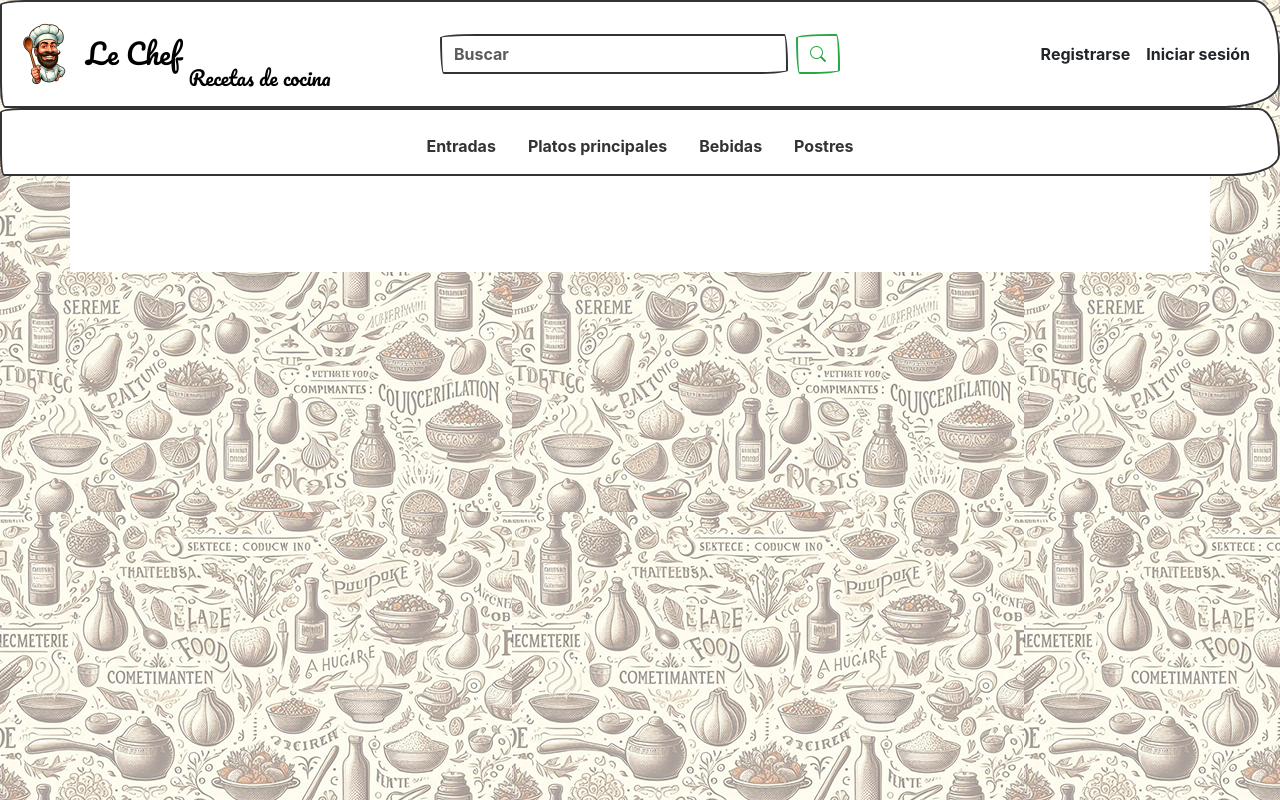
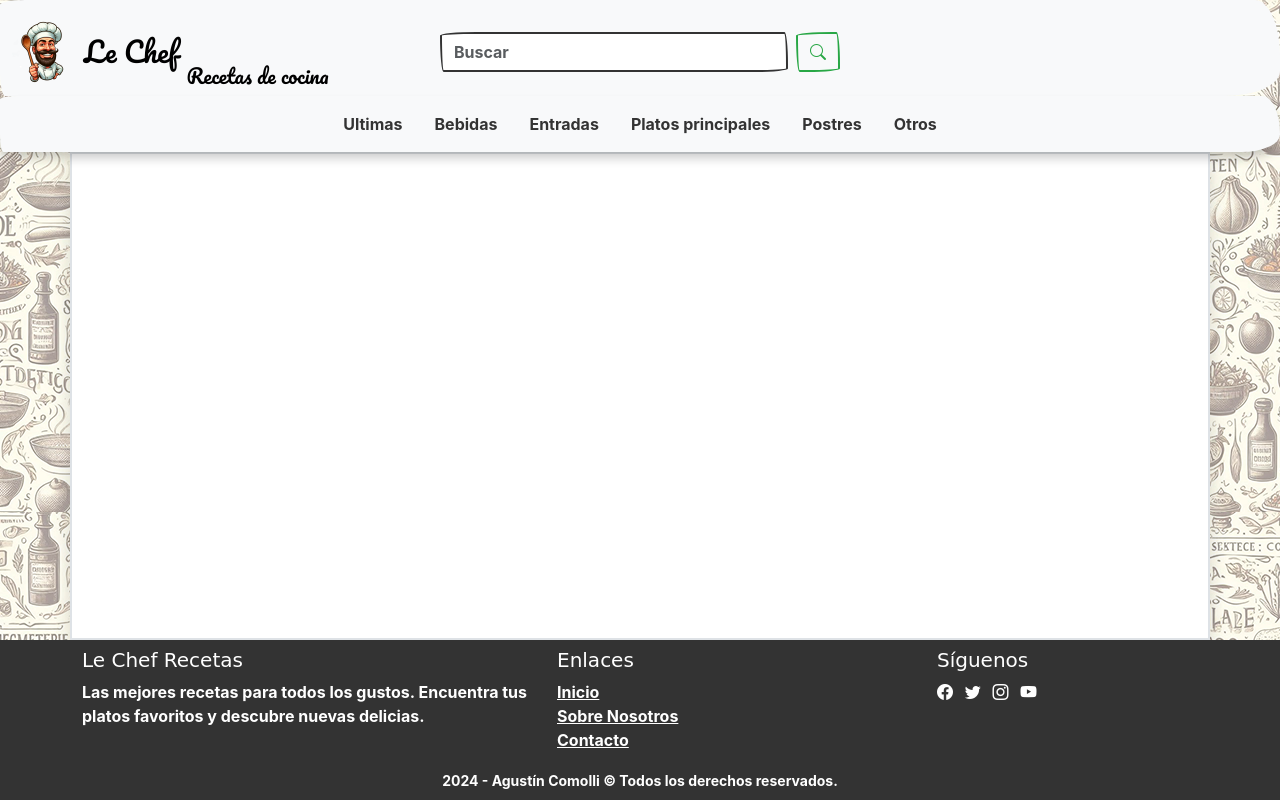
Before and after one commit to agustincomolli/le-chef-recetas, a Flask app: template app/templates/test.html in a window 1280 px wide. Run offline with Flask 3, Linux system fonts and the light colour scheme; the template is opened without the code that fills it, so the values that code supplies are empty; data comes from the database, SQL or seed files in the repository; some libraries are stand-ins or nearby versions; some web fonts are replaced.

Commit message:
style: navbar menus, links and dropdown menus positions

```diff
--- a/app/static/styles/styles.css
+++ b/app/static/styles/styles.css
@@ -8,8 +8,7 @@
 }
 
 body {
-  background-image: url("../images/background.webp");
-  background-repeat: repeat;
+  background-color: white;
 }
 
 main {
@@ -18,6 +17,10 @@
 
 form {
   max-width: 450px;
+}
+
+a:hover {
+  opacity: 0.5;
 }
 
 #categories {
@@ -40,6 +43,11 @@
 
 
 @media screen and (min-width: 450px) {
+  body {
+    background-image: url("../images/background.webp");
+    background-repeat: repeat;
+  }
+
   .search-bar {
     width: 400px;
   }
--- a/app/templates/test.html
+++ b/app/templates/test.html
@@ -5,36 +5,33 @@
   <meta name="viewport" content="width=device-width, initial-scale=1.0">
   <title>Le Chef Recetas: {% block title %}{% endblock %}</title>
   <link rel="shortcut icon" href="{{ url_for('static', filename='/icons/favicon.png') }}" type="image/x-icon">
-  <!-- Bootstrap -->
-  <link rel="stylesheet" href="{{ url_for('static', filename='styles/bootstrap.min.css') }}">
-  <link rel="stylesheet" href="{{ url_for('static', filename='styles/bootstrap-icons.min.css') }}">
-  <script src="{{ url_for('static', filename='scripts/bootstrap.bundle.min.js') }}"></script>
+  <!-- Bootstrap en modo local -->
+  <link rel="stylesheet" href="{{ url_for('static', filename='styles/bootstrap/bootstrap.min.css') }}">
+  <link rel="stylesheet" href="{{ url_for('static', filename='styles/bootstrap/bootstrap-icons.min.css') }}">
+  <script src="{{ url_for('static', filename='scripts/bootstrap/bootstrap.bundle.min.js') }}"></script>
   <!-- Mis estilos -->
   <link rel="stylesheet" href="{{ url_for('static', filename='/styles/styles.css') }}">
-  <style>
-    .equal-width {
-      flex: 1 0 0;
-    }
-    .navbar-brand {
-      max-width: 100%;
-    }
-  </style>
 </head>
-<body>
+<body class="d-flex flex-column justify-content-center min-vh-100">
   <header>
-    <nav class="navbar navbar-expand-lg navbar-light bg-light">
+    <!-- Barra de navegación -->
+    <nav class="navbar navbar-expand-lg bg-body-tertiary pb-0 border-0">
+      <!-- <nav class="navbar navbar-expand-lg navbar-light bg-light pb-0"> -->
       <div class="container-fluid">
         <div class="d-flex align-items-center justify-content-between w-100">
-          <!-- Logo y marca -->
+          <!-- Logo y marca: Siempre a la izquierda -->
+          <!-- El subtítulo se oculta en modo responsivo -->
           <div class="equal-width d-flex justify-content-start">
             <a href="/" class="navbar-brand d-flex align-items-center">
-              <img class="rounded-circle" src="{{ url_for('static', filename='images/le-chef.webp') }}" alt="Logo" height="64" width="64">
+              <img class="rounded-circle" src="{{ url_for('static', filename='images/le-chef.webp') }}" alt="Logo"
+                height="64" width="64">
               <span class="ms-2 fs-3">Le Chef</span>
-              <span class="mt-5 ms-2 fs-5 align-self-end d-none d-sm-inline fw-light">Recetas de cocina</span>
+              <span class="mt-5 ms-2 fs-5 align-self-end d-none d-lg-inline fw-light">Recetas de cocina</span>
             </a>
           </div>
 
-          <!-- Barra de búsqueda -->
+          <!-- Barra de búsqueda: Siempre en el centro -->
+          <!-- Se oculta en modo responsivo y se muestra debajo del logo -->
           <form class="d-none d-sm-flex mx-2 mt-2 mt-lg-0 search-bar">
             <input name="query" class="form-control me-2" type="search" placeholder="Buscar" aria-label="Search">
             <button class="btn btn-outline-success" type="submit">
@@ -42,25 +39,23 @@
             </button>
           </form>
 
-          <!-- Enlaces de autenticación y menú hamburguesa -->
+          <!-- Enlaces de autenticación y menú hamburguesa: Siempre a la derecha -->
           <div class="equal-width d-flex justify-content-end align-items-center">
-            {% if session["user_id"] %}
-            {% else %}
-            <div class="d-none d-sm-flex me-3">
-              <a href="/register" class="nav-link me-3">Registrarse</a>
-              <a href="/login" class="nav-link">Iniciar sesión</a>
-            </div>
-            {% endif %}
-            <!-- Menú hamburguesa -->
+            <!-- Menú hamburguesa para modo responsivo -->
             <button class="navbar-toggler" type="button" data-bs-toggle="collapse" data-bs-target="#navbar"
               aria-controls="navbar" aria-expanded="false" aria-label="Toggle navigation">
               <span class="navbar-toggler-icon"></span>
             </button>
-          </div>
-        </div>
 
-        <div class="collapse navbar-collapse" id="navbar">
+            <!-- Menú hamburguesa desplegado: Opciones de usuario a la derecha -->
+            <div class="collapse navbar-collapse text-end me-2 mb-3" id="navbar">
               {% if session["user_id"] %}
+              <ul class="navbar-nav ms-auto">
+                <li class="nav-item"><a href="/add_recipe" class="nav-link">Agregar receta</a></li>
+                <li class="nav-item"><a href="/my_recipes" class="nav-link">Mis recetas</a></li>
+                <li class="nav-item"><a href="/account" class="nav-link">Mi cuenta</a></li>
+                <li class="nav-item"><a href="/logout" class="nav-link">Cerrar sesión</a></li>
+              </ul>
               {% else %}
               <ul class="d-flex d-sm-none navbar-nav ms-auto">
                 <li class="nav-item"><a href="/register" class="nav-link">Registrarse</a></li>
@@ -69,10 +64,13 @@
               {% endif %}
             </div>
           </div>
+        </div>
+      </div>
     </nav>
-    <nav class="navbar navbar-light bg-light">
+    <nav class="navbar bg-body-tertiary border-0 pt-0" id="categories">
+      <!-- <nav class="navbar navbar-light bg-light pt-0"> -->
       <div class="container-fluid">
-        <!-- Barra de búsqueda móvil -->
+        <!-- Barra de búsqueda móvil: Se muestra debajo del logo en modo responsivo -->
         <ul class="d-block d-sm-none nav justify-content-center w-100">
           <li class="nav-item">
             <form class="d-flex mx-auto mt-2 mt-lg-0 search-bar">
@@ -83,20 +81,61 @@
             </form>
           </li>
         </ul>
-        <!-- Categorías -->
+        <!-- Categorías: Siempre centradas -->
         <ul class="nav justify-content-center w-100 mt-2">
-          <li class="nav-item"><a href="#" class="nav-link">Entradas</a></li>
-          <li class="nav-item"><a href="#" class="nav-link">Platos principales</a></li>
-          <li class="nav-item"><a href="#" class="nav-link">Bebidas</a></li>
-          <li class="nav-item"><a href="#" class="nav-link">Postres</a></li>
+          {% for category in categories %}
+          <li class="nav-item"><a href="#" class="nav-link">{{ category }}</a></li>
+          {% endfor %}
         </ul>
       </div>
     </nav>
   </header>
-  <main class="container py-5 text-center">
+  <main class="flex-grow-1 container py-4 text-center border shadow">
+    <!-- Sección para mensaje Flash de Python Flask -->
+    {% with messages = get_flashed_messages(with_categories=true) %}
+    {% if messages %}
+    {% for category, message in messages %}
+    <div class="alert alert-{{ category }}">{{ message }}</div>
+    {% endfor %}
+    {% endif %}
+
+    {% endwith %}
     {% block main %}
     {% endblock %}
   </main>
-  <footer></footer>
+  <footer class="bg-primary text-light pb-2">
+    <div class="container mt-0 pt-2">
+      <div class="row">
+        <!-- Breve descripción o lema -->
+        <div class="col-md-5 mb-0">
+          <h5>Le Chef Recetas</h5>
+          <p>
+            Las mejores recetas para todos los gustos. Encuentra tus platos favoritos y descubre nuevas delicias.
+          </p>
+        </div>
+        <!-- Enlaces a secciones principales -->
+        <div class="col-md-4 mb-0">
+          <h5>Enlaces</h5>
+          <ul class="list-unstyled">
+            <li><a href="#" class="text-light">Inicio</a></li>
+            <li><a href="#" class="text-light">Sobre Nosotros</a></li>
+            <li><a href="#" class="text-light">Contacto</a></li>
+          </ul>
+        </div>
+        <!-- Íconos de redes sociales -->
+        <div class="col-md-3 mb-0">
+          <h5>Síguenos</h5>
+          <a href="#" class="text-light me-2"><i class="bi bi-facebook"></i></a>
+          <a href="#" class="text-light me-2"><i class="bi bi-twitter"></i></a>
+          <a href="#" class="text-light me-2"><i class="bi bi-instagram"></i></a>
+          <a href="#" class="text-light me-2"><i class="bi bi-youtube"></i></a>
+        </div>
+        <!-- Créditos y derechos de autor -->
+        <div class="text-center pt-2 pt-sm-0">
+          <span><small>2024 - Agustín Comolli &copy; Todos los derechos reservados.</small></span>
+        </div>
+      </div>
+    </div>
+  </footer>
 </body>
 </html>
```
Also changed, not shown: app/templates/apology.html (+7 -4 lines), app/templates/base.html (+12 -5 lines). Lines whose indentation alone changed are shown as unchanged.
